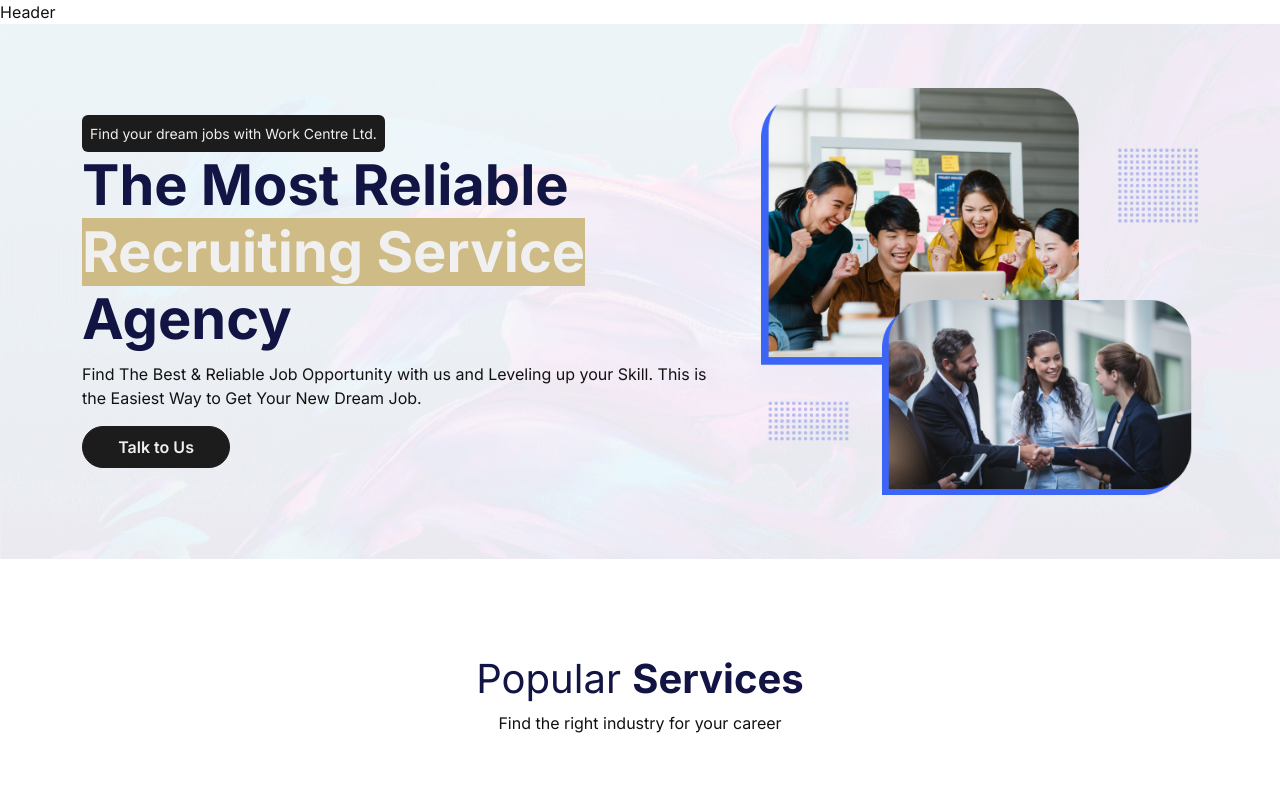
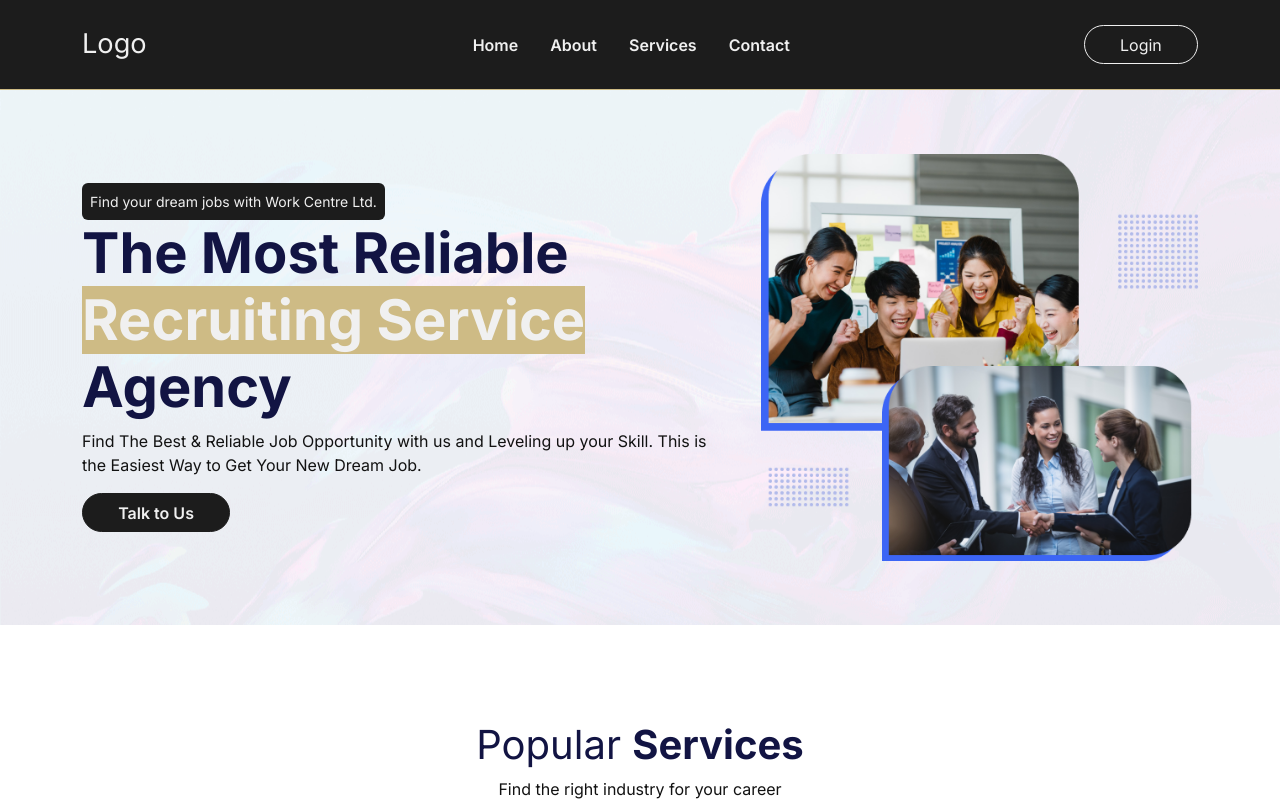
Before and after one commit to mairoky/workcentre, a React (Create React App) app: page / in a window 1280 px wide. Shown: the top 801 px of the page. Built offline with nearby package versions, Linux system fonts and the light colour scheme.

Commit message:
header added

```diff
--- a/src/components/FeaturesSection/FeaturesSection.js
+++ b/src/components/FeaturesSection/FeaturesSection.js
@@ -10,7 +10,7 @@ const FeaturesSection = () => {
         <section className='features-section'>
             <div className="container">
                 <div className="row g-3 align-items-center">
-                    <div className="col-md-6 col-12">
+                    <div className="col-lg-6 col-12">
                         <div className="features-content">
                             <h1>Why <strong>Choose</strong> Us</h1>
                             <h4>Giving The Job Opportunity That Fits With Your Profile.</h4>
@@ -41,8 +41,8 @@ const FeaturesSection = () => {
                             </div>
                         </div>
                     </div>
-                    <div className="col-md-6 col-12">
-                        <div className="features-image">
+                    <div className="col-lg-6 col-12">
+                        <div className="features-image text-md-center">
                             <img className='img-fluid rounded' src={FeaturesImage} alt="work centre" />
                         </div>
                     </div>
--- /dev/null
+++ b/src/components/Header/Header.css
@@ -0,0 +1,80 @@
+header {
+    height: 90px;
+    padding: 0.5rem 0;
+    background: var(--secondary-color);
+    position: sticky;
+    top: 0;
+    left: 0;
+    z-index: 15;
+    border-bottom: 1px solid var(--tan);
+}
+
+header .container {
+    height: 100%;
+    display: flex;
+    justify-content: space-between;
+    align-items: center;
+}
+
+.logo {
+    color: var(--primary-color);
+    font-size: 1.7rem;
+}
+
+ul.nav-menu {
+    display: flex;
+    margin-bottom: 0;
+}
+
+ul.nav-menu li {
+    padding: 0 1rem;
+}
+
+ul.nav-menu li a {
+    font-size: 1rem;
+    font-weight: 600;
+    color: var(--primary-color);
+}
+
+ul.nav-menu li a:hover {
+    color: var(--tan);
+}
+
+.hamburger {
+    display: none;
+    cursor: pointer;
+}
+
+@media screen and (max-width:960px) {
+    .hamburger {
+        display: flex;
+    }
+
+    ul.nav-menu {
+        position: absolute;
+        flex-direction: column;
+        justify-content: start;
+        top: 90px;
+        right: -100%;
+        width: 50%;
+        height: 100vh;
+        transition: var(--transition);
+        z-index: 2;
+        background: var(--secondary-color);
+        border-left: 1px solid var(--tan);
+    }
+
+    ul.nav-menu.active {
+        right: 0;
+    }
+
+    ul.nav-menu li {
+        padding: 1rem;
+        width: 100%;
+        border-bottom: 1px solid var(--tan);
+    }
+
+    ul.nav-menu li a {
+        font-size: 1.2rem;
+    }
+}
--- a/src/components/Header/Header.js
+++ b/src/components/Header/Header.js
@@ -1,10 +1,41 @@
-import React from 'react';
+import React, { useState } from 'react';
+import { FaBars, FaTimes } from 'react-icons/fa';
+import { Link, NavLink } from 'react-router-dom';
+import './Header.css';
 
 const Header = () => {
+    const [open, setOpen] = useState(false);
+    const handleClick = () => setOpen(!open);
     return (
-        <div>
-            Header
-        </div>
+        <header>
+            <div className="container">
+                {/* Logo */}
+                <Link to='/'>
+                    <h2 className='logo m-0'>Logo</h2>
+                </Link>
+                {/* Main Menu */}
+                <ul className={open ? 'nav-menu active' : 'nav-menu'}>
+                    <li>
+                        <NavLink to='/' onClick={() => setOpen(false)}>Home</NavLink>
+                    </li>
+                    <li>
+                        <NavLink to='/about' onClick={() => setOpen(false)}>About</NavLink>
+                    </li>
+                    <li>
+                        <NavLink to='/services' onClick={() => setOpen(false)}>Services</NavLink>
+                    </li>
+                    <li>
+                        <NavLink to='/contact' onClick={() => setOpen(false)}>Contact</NavLink>
+                    </li>
+                </ul>
+                <div className='btn-group'>
+                    <button className='btn btn-general-outline'>Login</button>
+                </div>
+                <div className='hamburger' onClick={handleClick}>
+                    {open ? (<FaTimes size={20} style={{ color: '#f0f0f0' }} />) : (<FaBars size={20} style={{ color: '#f0f0f0' }} />)}
+                </div>
+            </div>
+        </header>
     );
 };
 
--- a/src/index.css
+++ b/src/index.css
@@ -75,7 +75,7 @@ textarea.form-control:focus {
 }
 
 .btn-general {
-  padding: 0.5rem 2.2rem;
+  padding: 0.4rem 2.2rem;
   background-color: var(--secondary-color);
   color: var(--primary-color);
   border: 1px solid var(--secondary-color);
@@ -92,7 +92,7 @@ textarea.form-control:focus {
 }
 
 .btn-general-outline {
-  padding: 0.5rem 2.2rem;
+  padding: 0.4rem 2.2rem;
   background-color: transparent;
   color: var(--primary-color);
   transition: var(--transition);
--- a/src/pages/Login/Login.js
+++ b/src/pages/Login/Login.js
@@ -20,13 +20,13 @@ const Login = () => {
     return (
         <section className='login'>
             <div className="container">
-                <div className="row g-3 align-items-lg-center">
+                <div className="row g-3 align-items-center">
                     <div className="col-lg-6 col-md-7 col-12">
                         <div className="card border-0 py-4">
                             <form onSubmit={handleSubmit(handleLogin)}>
                                 <div className="card-body">
                                     <div className="text-center">
-                                        <h3>Login</h3>
+                                        <h3 className='fw-semibold'>Login</h3>
                                     </div>
                                     <hr />
                                     <div className="form-group mt-2">
--- a/src/pages/Register/Register.js
+++ b/src/pages/Register/Register.js
@@ -13,7 +13,7 @@ const Register = () => {
     return (
         <section className='register'>
             <div className="container">
-                <div className="row g-3 align-items-lg-center">
+                <div className="row g-3 align-items-center">
                     <div className="col-lg-6 col-md-5 col-12">
                         <div className="register-image">
                             <img className='img-fluid' src={RegisterImage} alt="Work Centre" />
@@ -24,7 +24,7 @@ const Register = () => {
                             <form onSubmit={handleSubmit(handleRegister)}>
                                 <div className="card-body">
                                     <div className="text-center">
-                                        <h3>Create Account</h3>
+                                        <h3 className='fw-semibold'>Create Account</h3>
                                     </div>
                                     <hr />
                                     <div className="form-group mt-2">
```
